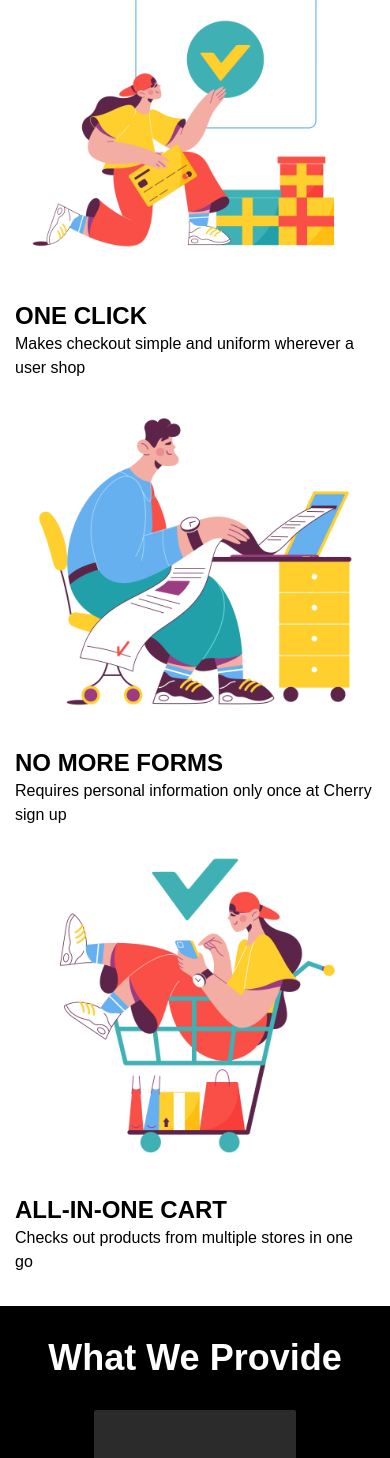
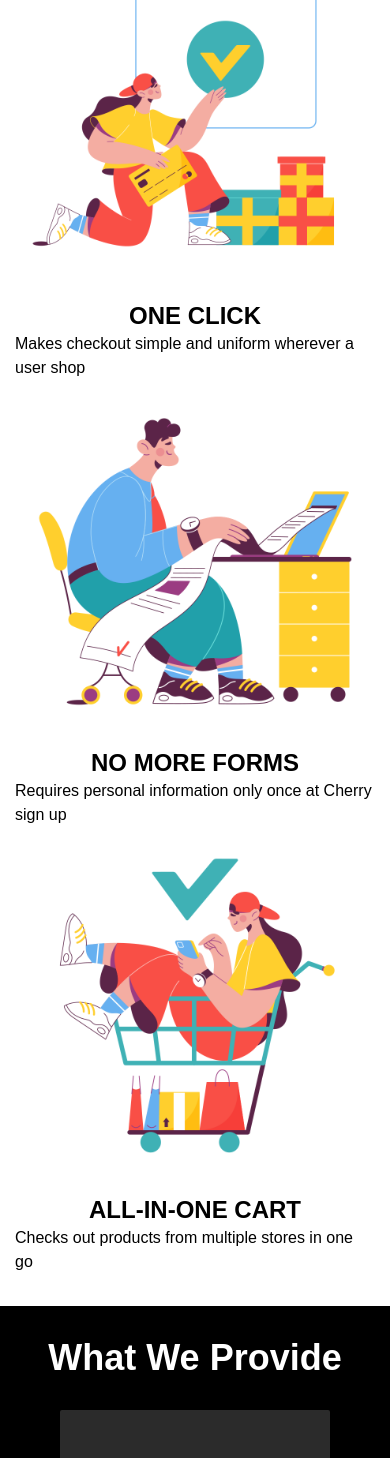
Before and after one commit to GCnomore/cherry_landing, a Next.js app: page / in a window 390 px wide. Shown: the part 2378-3836 px from the top of the page. Built offline with nearby package versions, Linux system fonts and the light colour scheme.

Commit message:
new breakpoing

```diff
--- a/components/Section2/Section2.tsx
+++ b/components/Section2/Section2.tsx
@@ -34,7 +34,7 @@ export default function Section2() {
             <div>
               <Image alt="click" src={ClickIcon} />
             </div>
-            <div className="flex flex-col w-full h-full">
+            <div className="flex flex-col w-full h-full md:items-start items-center">
               <span className="cr-section-subTitle">ONE CLICK</span>
               <span>
                 Makes checkout simple and uniform wherever a user shop
@@ -47,7 +47,7 @@ export default function Section2() {
             <div>
               <Image alt="click" src={FormIcon} />
             </div>
-            <div className="flex flex-col w-full h-full">
+            <div className="flex flex-col w-full h-full md:items-start items-center">
               <span className="cr-section-subTitle">NO MORE FORMS</span>
               <span>
                 Requires personal information only once at Cherry sign up
@@ -60,7 +60,7 @@ export default function Section2() {
             <div>
               <Image alt="click" src={AllInOnekIcon} />
             </div>
-            <div className="flex flex-col w-full h-full">
+            <div className="flex flex-col w-full h-full md:items-start items-center">
               <span className="cr-section-subTitle">ALL-IN-ONE CART</span>
               <span>Checks out products from multiple stores in one go</span>
             </div>
--- a/components/Section3/Section3.tsx
+++ b/components/Section3/Section3.tsx
@@ -20,7 +20,7 @@ export default function Section3() {
         </Styled.ContentImg> */}
         <ul className="flex flex-col lg:flex-row w-full h-full justiy-between items-center">
           <FadeInDown twClass="flex flex-col w-3/4 mx-4 h-full justify-start items-center">
-            <li className="h-72 lg:w-full w-3/4 flex flex-col justify-center items-center text-white my-8 bg-[#ffffff2b] rounded-sm text-center 2xl:px-8 lg:px-4 px-8">
+            <li className="h-72 lg:w-full xs:w-3/4 w-full flex flex-col justify-center items-center text-white my-8 bg-[#ffffff2b] rounded-sm text-center 2xl:px-8 lg:px-4 px-8">
               <h3 className="cr-section-subTitle cr-main-color">
                 Loyalty Points
               </h3>
@@ -34,7 +34,7 @@ export default function Section3() {
             delay={0.4}
             twClass="flex flex-col w-3/4 mx-4 h-full justify-start items-center"
           >
-            <li className="h-72 lg:w-full w-3/4 flex flex-col justify-center items-center text-white my-8 bg-[#ffffff2b] rounded-sm text-center 2xl:px-8 lg:px-4 px-8">
+            <li className="h-72 lg:w-full xs:w-3/4 w-full flex flex-col justify-center items-center text-white my-8 bg-[#ffffff2b] rounded-sm text-center 2xl:px-8 lg:px-4 px-8">
               <h3 className="cr-section-subTitle cr-main-color">
                 Product Recommendation
               </h3>
@@ -48,7 +48,7 @@ export default function Section3() {
             delay={0.6}
             twClass="flex flex-col w-3/4 mx-4 h-full justify-start items-center"
           >
-            <li className="h-72 lg:w-full w-3/4 flex flex-col justify-center items-center text-white my-8 bg-[#ffffff2b] rounded-sm text-center 2xl:px-8 lg:px-4 px-8">
+            <li className="h-72 lg:w-full xs:w-3/4 w-full flex flex-col justify-center items-center text-white my-8 bg-[#ffffff2b] rounded-sm text-center 2xl:px-8 lg:px-4 px-8">
               <h3 className="cr-section-subTitle cr-main-color">
                 Coupon & Deal Finder
               </h3>
--- a/tailwind.config.js
+++ b/tailwind.config.js
@@ -1,9 +1,15 @@
+const defaultTheme = require("tailwindcss/defaultTheme");
+
 module.exports = {
   content: [
     "./pages/**/*.{js,jsx,ts,tsx}",
     "./components/**/*.{js,jsx,ts,tsx}",
   ],
   theme: {
+    screens: {
+      xs: "475px",
+      ...defaultTheme.screens,
+    },
     extend: {},
     container: {
       center: true,
```
